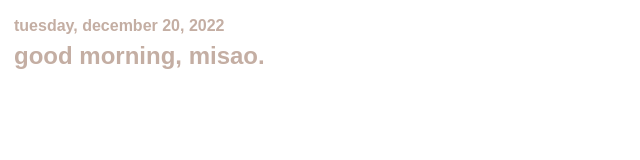
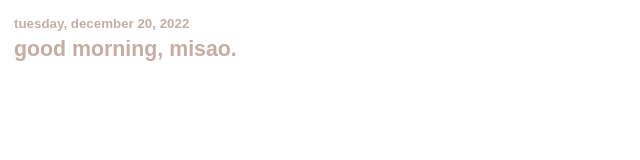
Before and after one commit to tomoethebrand/notion, a plain HTML site: page index.html in a window 1280 px wide. Shown: the whole page, without its empty margins (0-640 px from the left). Drawn offline with Linux system fonts and the light colour scheme.

Commit message:
Update index.html

```diff
--- a/index.html
+++ b/index.html
@@ -5,7 +5,7 @@
       #lbl {
         display: flex;
         font-family: sans-serif;
-        font-size: 18pt;
+        font-size: 16pt;
         color: #C4AEA3;
         padding: 5px;
         border: 1px solid #ffffff;
@@ -22,7 +22,7 @@
       }
 
       #date{
-          font-size:12pt;
+          font-size:10pt;
           font-weight: bold;
       }
 
```
